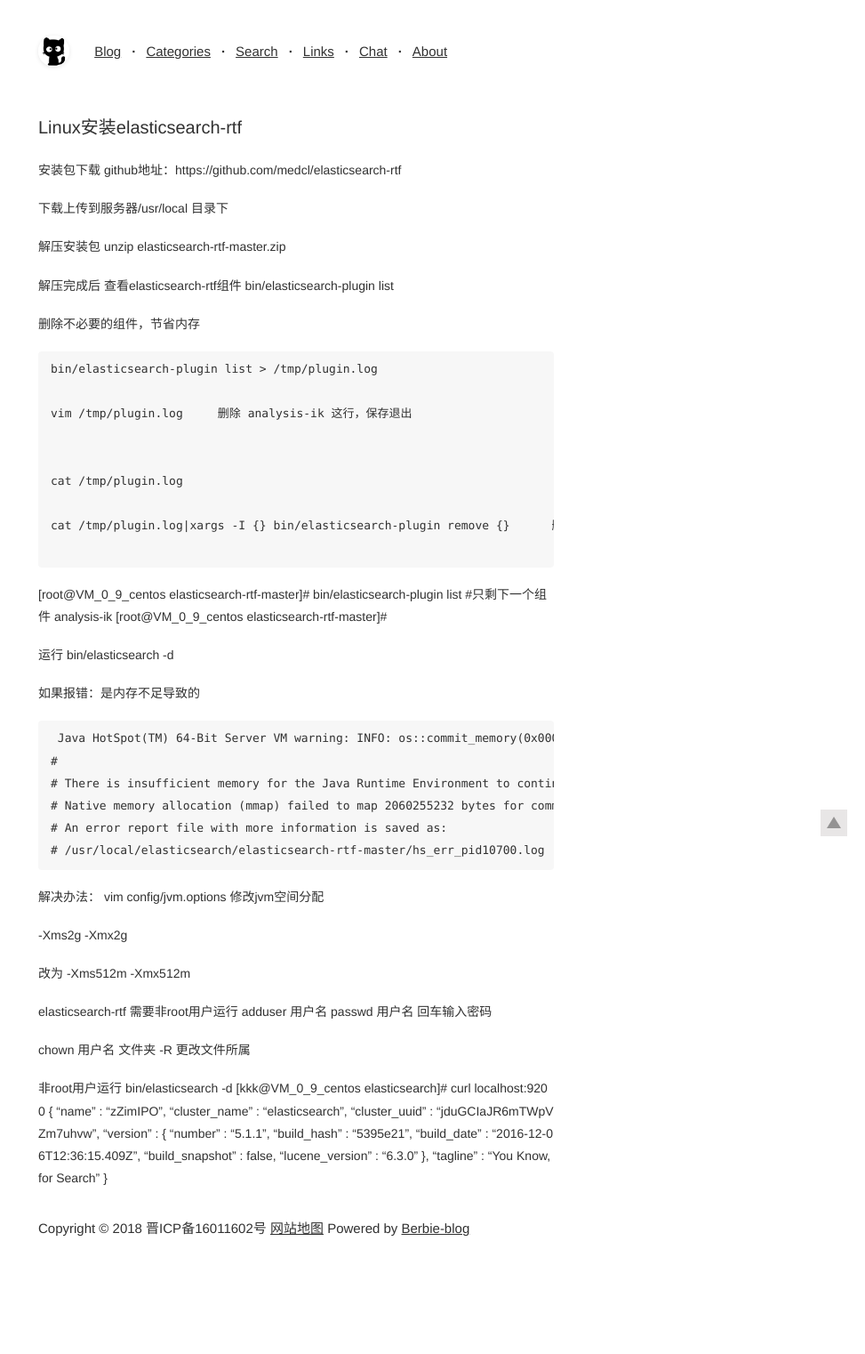
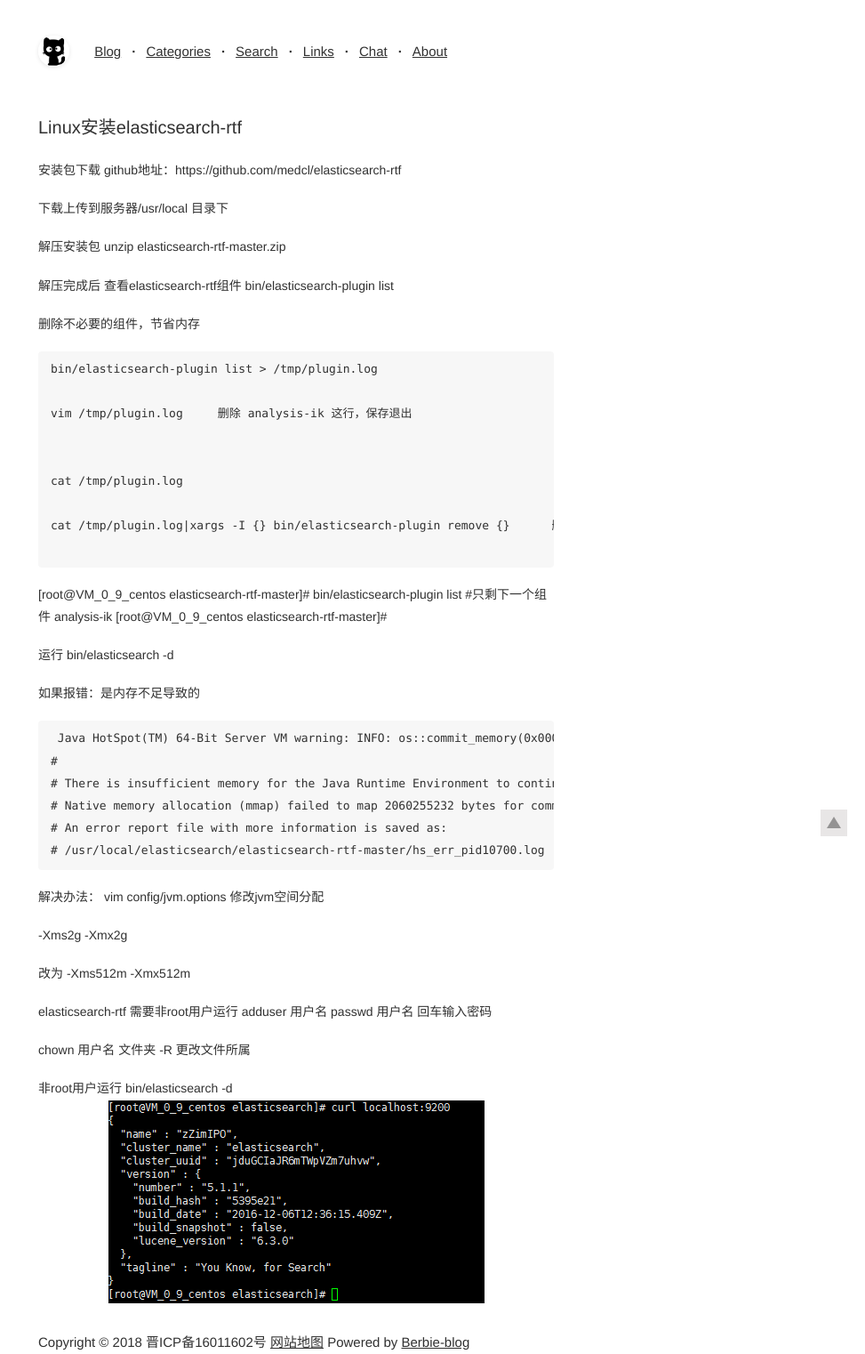
Before and after one commit to wjinbo/wjinbo.github.io, a Jekyll site: the page built from _posts/2018-12-05-Linux安装elasticsearch-rtf.md, in a window 1280 px wide. Shown: the whole page at 89% size, without its empty margins (307-1280 px from the left). Built offline with Jekyll 4.4.1, drawn with Linux system fonts in a browser that asks for light colours; before the commit the page ends 1394 px from its top, so only the background shows below that.

Commit message:
elasticsearch

```diff
--- a/_posts/2018-12-05-Linux安装elasticsearch-rtf.md
+++ b/_posts/2018-12-05-Linux安装elasticsearch-rtf.md
@@ -61,17 +61,4 @@ passwd 用户名 回车输入密码
 chown 用户名 文件夹 -R   更改文件所属
 
 非root用户运行 bin/elasticsearch -d
-[kkk@VM_0_9_centos elasticsearch]# curl localhost:9200
-{
-  "name" : "zZimIPO",
-  "cluster_name" : "elasticsearch",
-  "cluster_uuid" : "jduGCIaJR6mTWpVZm7uhvw",
-  "version" : {
-    "number" : "5.1.1",
-    "build_hash" : "5395e21",
-    "build_date" : "2016-12-06T12:36:15.409Z",
-    "build_snapshot" : false,
-    "lucene_version" : "6.3.0"
-  },
-  "tagline" : "You Know, for Search"
-}
+![p1](success.png)
```
Also changed, not shown: posts/2018/12/05/success.png (added).
